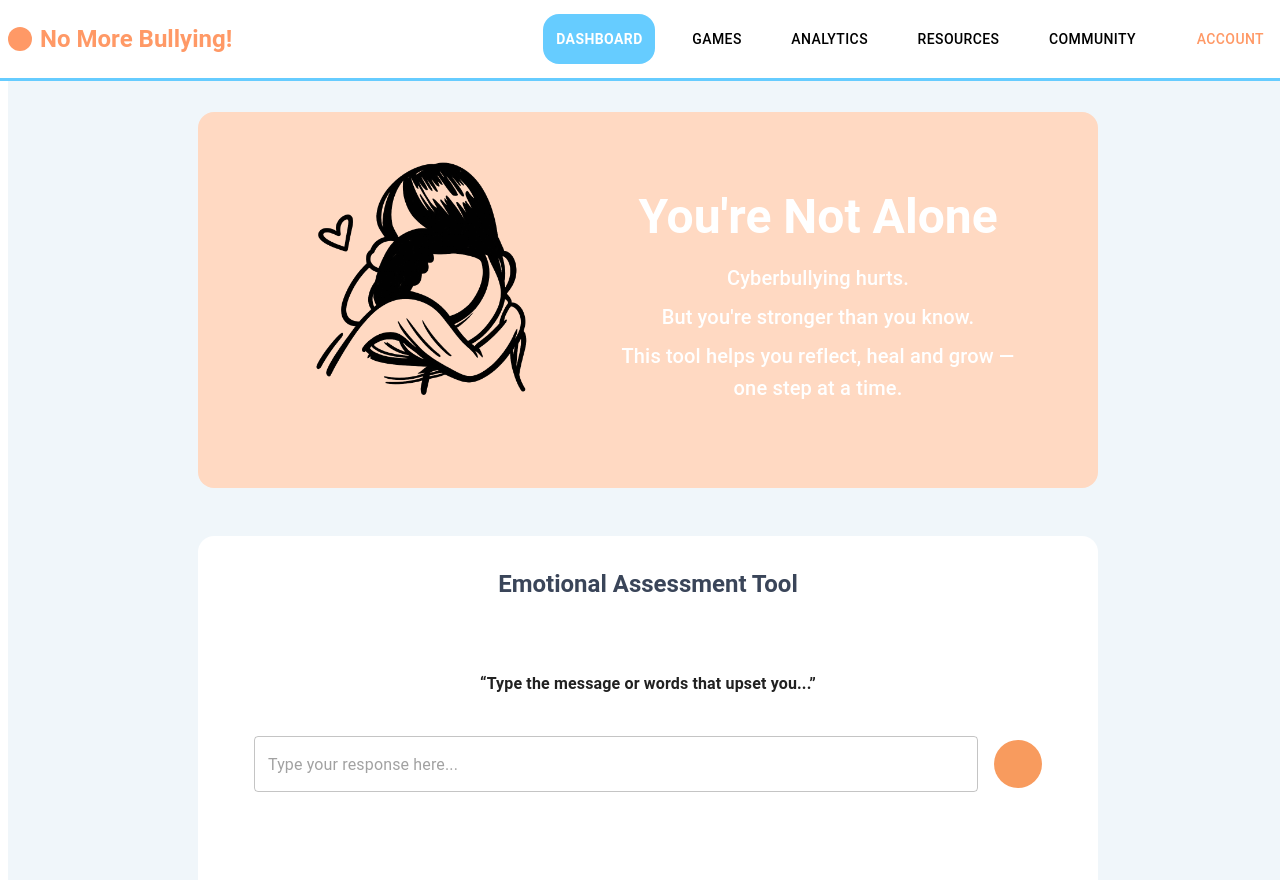
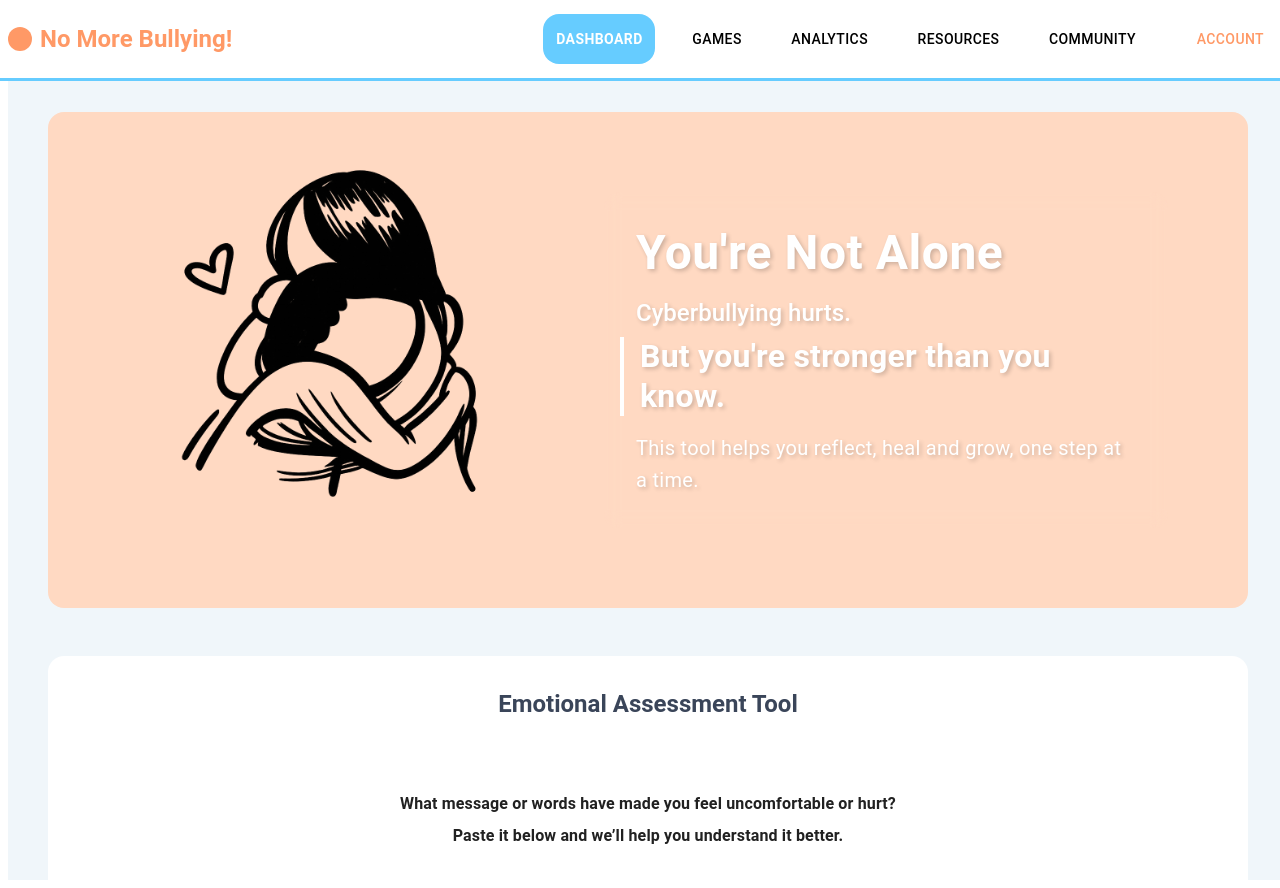
Before and after one commit to y1hanh/ShieldSpace, a React (Vite) app: page / in a window 1280 px wide. Built offline with nearby package versions, Linux system fonts and the light colour scheme; some icons are missing.

Commit message:
style changes

```diff
--- a/src/component/AssessmentTool.tsx
+++ b/src/component/AssessmentTool.tsx
@@ -95,9 +95,14 @@ export default function AssessmentTool() {
             <Paper sx={STYLES.chatBubble} elevation={0}>
               {/* Show this prompt only when no responses have been submitted */}
               {responses.length === 0 && (
-                <Typography mb={1} fontWeight="bold">
-                  “Type the message or words that upset you...”
-                </Typography>
+                <>
+                  <Typography mb={1} fontWeight="bold">
+                    What message or words have made you feel uncomfortable or hurt?
+                  </Typography>
+                  <Typography mb={1} fontWeight="bold">
+                    Paste it below and we’ll help you understand it better.
+                  </Typography>
+                </>
               )}
 
               <List>
--- a/src/component/CountBullyingDiagram.tsx
+++ b/src/component/CountBullyingDiagram.tsx
@@ -48,7 +48,7 @@ export function CountBullyingDiagram() {
       },
       title: {
         display: true,
-        text: 'Pie Chart of Category Counts',
+        text: 'Bullying category counts',
       },
     },
   };
@@ -63,9 +63,10 @@ export function CountBullyingDiagram() {
         display: 'flex',
         marginTop: '2rem',
         justifyContent: 'center',
+        background: 'rgba(102, 204, 255, 0.05)',
       }}
     >
-      <Box sx={{ width: '70%', height: '50%' }}>
+      <Box sx={{ width: '50vh', height: '50vh' }}>
         {isEmpty(data) ? <Box>Loading....</Box> : <Pie data={chartData} options={options} />}
       </Box>
     </Box>
--- a/src/component/PageLayOutBox.tsx
+++ b/src/component/PageLayOutBox.tsx
@@ -1,7 +1,15 @@
 import React from 'react';
-import { Box } from '@mui/material';
+import { Box, SxProps, Theme } from '@mui/material';
+import { ReactNode } from 'react';
 
-const PageLayoutBox = ({ header, children, outerSx = {}, innerSx = {} }) => {
+interface PageLayoutBoxProps {
+  children: ReactNode;
+  header?: ReactNode;
+  outerSx?: {};
+  innerSx?: SxProps<Theme>;
+}
+
+const PageLayoutBox = ({ header, children, outerSx = {}, innerSx = {} }: PageLayoutBoxProps) => {
   return (
     <Box
       sx={{
@@ -23,7 +31,7 @@ const PageLayoutBox = ({ header, children, outerSx = {}, innerSx = {} }) => {
           backgroundColor: 'white',
           borderRadius: '1rem',
           width: '100%',
-          maxWidth: '900px',
+          maxWidth: '1200px',
           boxSizing: 'border-box',
           ...innerSx,
         }}
@@ -33,7 +41,7 @@ const PageLayoutBox = ({ header, children, outerSx = {}, innerSx = {} }) => {
       <Box
         sx={{
           width: '100%',
-          maxWidth: '900px',
+          maxWidth: '1200px',
           boxSizing: 'border-box',
         }}
       >
--- a/src/page/AnalyticsPage.tsx
+++ b/src/page/AnalyticsPage.tsx
@@ -6,17 +6,32 @@ export default function AnalyticsPage() {
   return (
     <PageLayoutBox
       header={
-        <>
-          <Typography sx={{ color: '#3A4559', fontWeight: 600 }} variant="h5">
-            Bully Analytics
-          </Typography>
-          <Typography sx={{ color: '#7A7A9D' }} variant="body1">
-            View data insights and patterns related to reported bullying incidents.
-          </Typography>
-        </>
+        <Typography
+          sx={{
+            color: '#3A4559',
+            fontWeight: 600,
+            borderBottom: '4px solid #FF9966',
+            display: 'inline-block',
+            paddingBottom: 1,
+          }}
+          variant="h5"
+        >
+          Bullying Incidents Over Time
+        </Typography>
       }
+      innerSx={{ backgroundColor: 'transparent' }}
     >
-      <CountBullyingDiagram />
+      <Box
+        sx={{
+          mx: 'auto',
+          mt: 2,
+          backgroundColor: '#FFFFFF',
+          borderRadius: '1rem',
+          p: 3,
+        }}
+      >
+        <CountBullyingDiagram />
+      </Box>
     </PageLayoutBox>
   );
 }
--- a/src/page/DashBoardPage.tsx
+++ b/src/page/DashBoardPage.tsx
@@ -13,6 +13,61 @@ import AssignmentIcon from '@mui/icons-material/Assignment';
 import EmojiPeopleIcon from '@mui/icons-material/EmojiPeople';
 import AssessmentTool from '../component/AssessmentTool';
 import PageLayoutBox from '../component/PageLayOutBox';
+import { keyframes } from '@emotion/react';
+import styled from '@emotion/styled';
+import { TypographyProps } from '@mui/material';
+
+// Replace the float keyframes with slideIn
+const slideIn = keyframes`
+  0% {
+    transform: translateX(-100%);
+    opacity: 0;
+  }
+  100% {
+    transform: translateX(0);
+    opacity: 1;
+  }
+`;
+
+// Create styled component for the animated logo
+const AnimatedLogo = styled.img`
+  margin-bottom: 1rem;
+  max-width: 40%;
+  height: auto;
+  animation: ${slideIn} 1.2s ease-out forwards;
+`;
+
+// Add text fade-in animation
+const fadeIn = keyframes`
+  from {
+    opacity: 0;
+    transform: translateY(20px);
+  }
+  to {
+    opacity: 1;
+    transform: translateY(0);
+  }
+`;
+
+// Styled components for text
+const TextContainer = styled(Box)`
+  text-align: left;
+  max-width: 500px;
+  padding: 2rem;
+  border-radius: 16px;
+  backdrop-filter: blur(8px);
+`;
+
+interface AnimatedTypographyProps extends TypographyProps {
+  delay?: string;
+}
+
+const AnimatedTypography = styled(Typography)<AnimatedTypographyProps>`
+  animation: ${fadeIn} 0.8s ease-out forwards;
+  animation-delay: ${props => props.delay || '0s'};
+  opacity: 0;
+  text-shadow: 2px 2px 4px rgba(0, 0, 0, 0.2);
+`;
 
 export default function DashBoardPage() {
   const faqList = [
@@ -182,7 +237,38 @@ export default function DashBoardPage() {
         backgroundColor: '#fff',
         p: 3,
         textAlign: 'center',
-        gap: 2,
+        gap: {
+          xs: 1,
+          sm: 2,
+          md: 2,
+          lg: 3,
+        },
+        flex: '1 1 0',
+        width: {
+          xs: '80%', // Full width on very small screens
+          sm: '30%', // Roughly one-third of container width
+        },
+        minWidth: {
+          xs: '100px', // Minimum width to maintain readability
+          sm: '220px', // Smaller minimum on tablets
+          md: '250px', // Slightly larger on desktop
+        },
+        maxWidth: {
+          xs: '100%',
+          sm: '32%',
+          md: '30%',
+          lg: '20%',
+        },
+        minHeight: {
+          xs: '5vh',
+          sm: '8vh',
+          md: '9vh',
+          lg: '13vh',
+        },
+        transition: 'transform 0.2s ease-in-out',
+        '&:hover': {
+          transform: 'translateY(-4px)',
+        },
       }}
     >
       <Box sx={{ display: 'flex', alignItems: 'center', gap: 2, mb: 2 }}>
@@ -206,6 +292,8 @@ export default function DashBoardPage() {
           </Typography>
         </Box>
       </Box>
+
+      <Box sx={{ display: 'flex', justifyContent: 'center', mt: 'auto' }}>
         <Button
           variant="contained"
           onClick={onClick}
@@ -214,6 +302,7 @@ export default function DashBoardPage() {
             color: 'white',
             borderRadius: '25px',
             textTransform: 'none',
+            maxWidth: '60%',
             px: 4,
             mt: 'auto',
             '&:hover': {
@@ -223,6 +312,7 @@ export default function DashBoardPage() {
         >
           {buttonLabel}
         </Button>
+      </Box>
     </Paper>
   );
 
@@ -243,25 +333,67 @@ export default function DashBoardPage() {
             flexWrap: 'wrap',
           }}
         >
-          <img
-            src="/logo.png"
-            alt="Logo"
-            style={{ marginBottom: '1rem', maxWidth: '40%', height: 'auto' }}
-          />
+          <AnimatedLogo src="/logo.png" alt="Logo" />
 
-          <Box sx={{ textAlign: 'center', maxWidth: '400px' }}>
-            <Typography variant="h3" fontWeight="bold" color="white" gutterBottom>
+          <Box sx={{ textAlign: 'center', maxWidth: '60%' }}>
+            <TextContainer>
+              <AnimatedTypography
+                variant="h2"
+                fontWeight="bold"
+                color="white"
+                gutterBottom
+                delay="0.2s"
+                sx={{
+                  fontSize: { xs: '2rem', sm: '2.5rem', md: '3rem' },
+                  letterSpacing: '0.5px',
+                  marginBottom: '1rem',
+                }}
+              >
                 You're Not Alone
-            </Typography>
-            <Typography variant="h6" fontWeight={500} color="white" gutterBottom>
+              </AnimatedTypography>
+              <AnimatedTypography
+                variant="h5"
+                fontWeight={500}
+                color="white"
+                gutterBottom
+                delay="0.4s"
+                sx={{
+                  opacity: 0.9,
+                  marginBottom: '0.5rem',
+                }}
+              >
                 Cyberbullying hurts.
-            </Typography>
-            <Typography variant="h6" fontWeight={500} color="white" gutterBottom>
+              </AnimatedTypography>
+              <AnimatedTypography
+                variant="h4"
+                fontWeight={600}
+                color="white"
+                gutterBottom
+                delay="0.6s"
+                sx={{
+                  fontSize: { xs: '1.5rem', sm: '1.75rem', md: '2rem' },
+                  marginBottom: '1rem',
+                  borderLeft: '4px solid white',
+                  paddingLeft: '1rem',
+                  marginLeft: '-1rem',
+                }}
+              >
                 But you're stronger than you know.
-            </Typography>
-            <Typography variant="h6" fontWeight={500} color="white" gutterBottom>
-              This tool helps you reflect, heal and grow — one step at a time.
-            </Typography>
+              </AnimatedTypography>
+              <AnimatedTypography
+                variant="h6"
+                fontWeight={400}
+                color="white"
+                delay="0.8s"
+                sx={{
+                  opacity: 0.9,
+                  lineHeight: 1.6,
+                  letterSpacing: '0.3px',
+                }}
+              >
+                This tool helps you reflect, heal and grow, one step at a time.
+              </AnimatedTypography>
+            </TextContainer>
           </Box>
         </Box>
       }
@@ -272,11 +404,18 @@ export default function DashBoardPage() {
         sx={{
           display: 'flex',
           flexWrap: 'wrap',
-          gap: 5.9,
-          justifyContent: 'center',
+          gap: { xs: 2, sm: 3, md: 4, lg: 5 },
+          justifyContent: 'space-between',
+          alignItems: 'stretch',
           width: '100%',
-          maxWidth: '900px',
+          maxWidth: {
+            xs: '100%',
+            sm: '800px',
+            md: '1000px',
+          },
           mt: 3,
+          mx: 'auto',
+          px: { xs: 2, sm: 4 },
         }}
       >
         <SupportCard
```
Also changed, not shown: src/component/nav.tsx (+6 -8 lines). Lines whose indentation alone changed are shown as unchanged.
